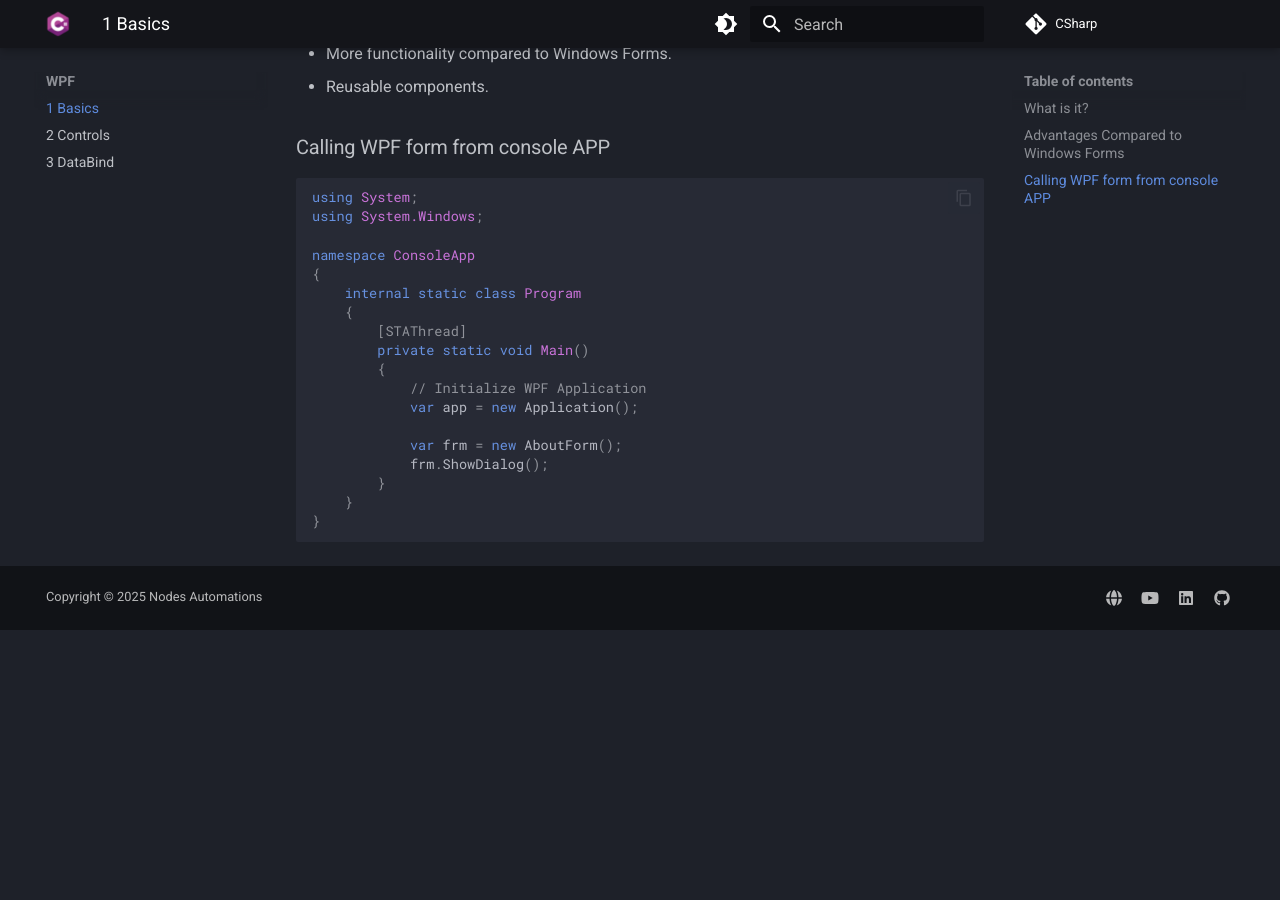
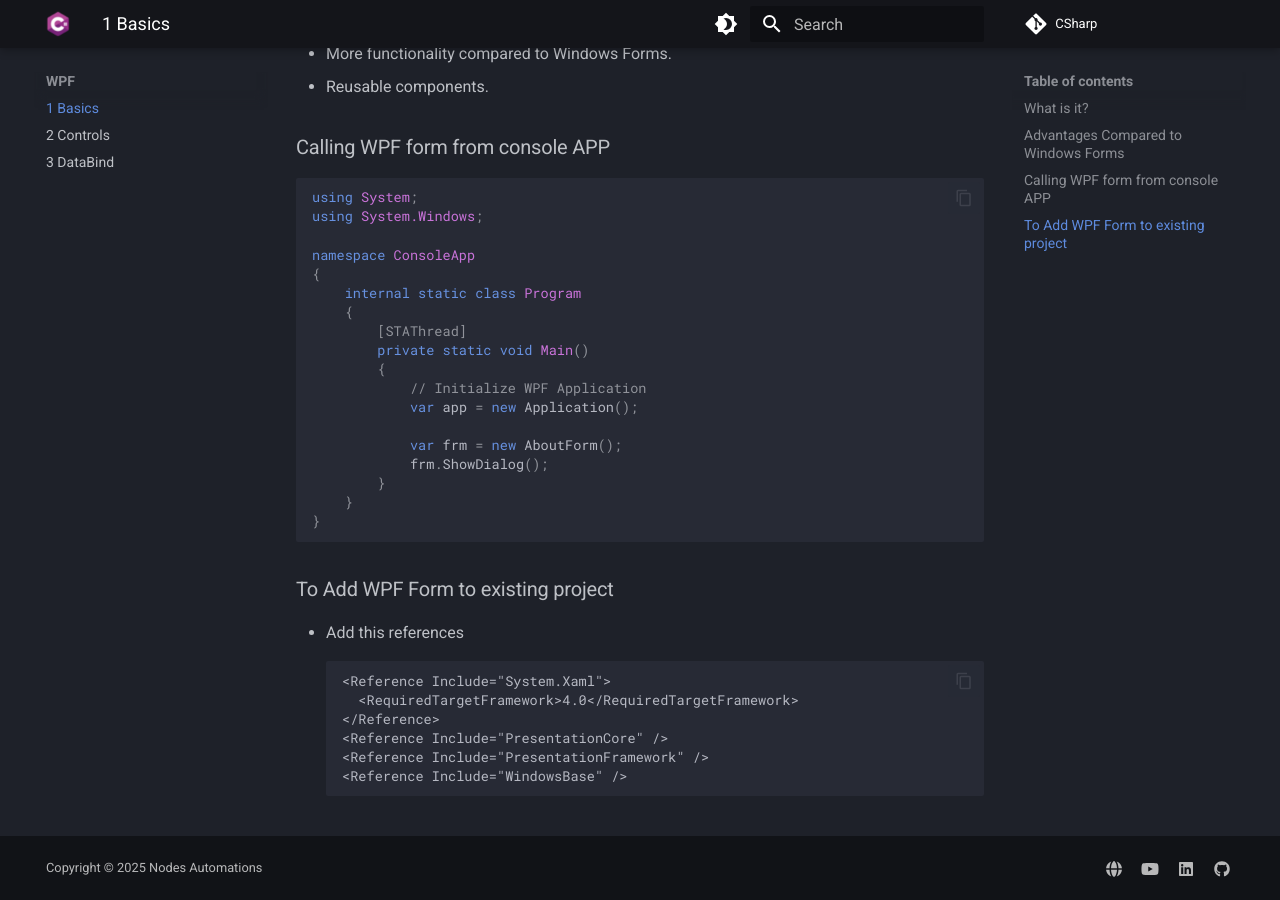
Before and after one commit to NodesAutomations/CSharp, an MkDocs documentation site: the page built from docs/WPF/1 Basics.md, in a window 1280 px wide and 900 px high, scrolled down 530 px. Built offline with MkDocs 1.6.1 and Material for MkDocs 9.7.7, drawn with Linux system fonts in a browser that asks for light colours; comment, search, counter and statistics services are not loaded; before the commit the page ends 1160 px from its top, so only the background shows below that.

Commit message:
Add WPF form instructions to documentation
Added instructions for adding WPF references to an existing project.

````diff
--- a/docs/WPF/1 Basics.md
+++ b/docs/WPF/1 Basics.md
@@ -32,3 +32,14 @@ namespace ConsoleApp
     }
 }
 ```
+
+### To Add WPF Form to existing project
+- Add this references
+```
+<Reference Include="System.Xaml">
+  <RequiredTargetFramework>4.0</RequiredTargetFramework>
+</Reference>
+<Reference Include="PresentationCore" />
+<Reference Include="PresentationFramework" />
+<Reference Include="WindowsBase" />
+```
````
